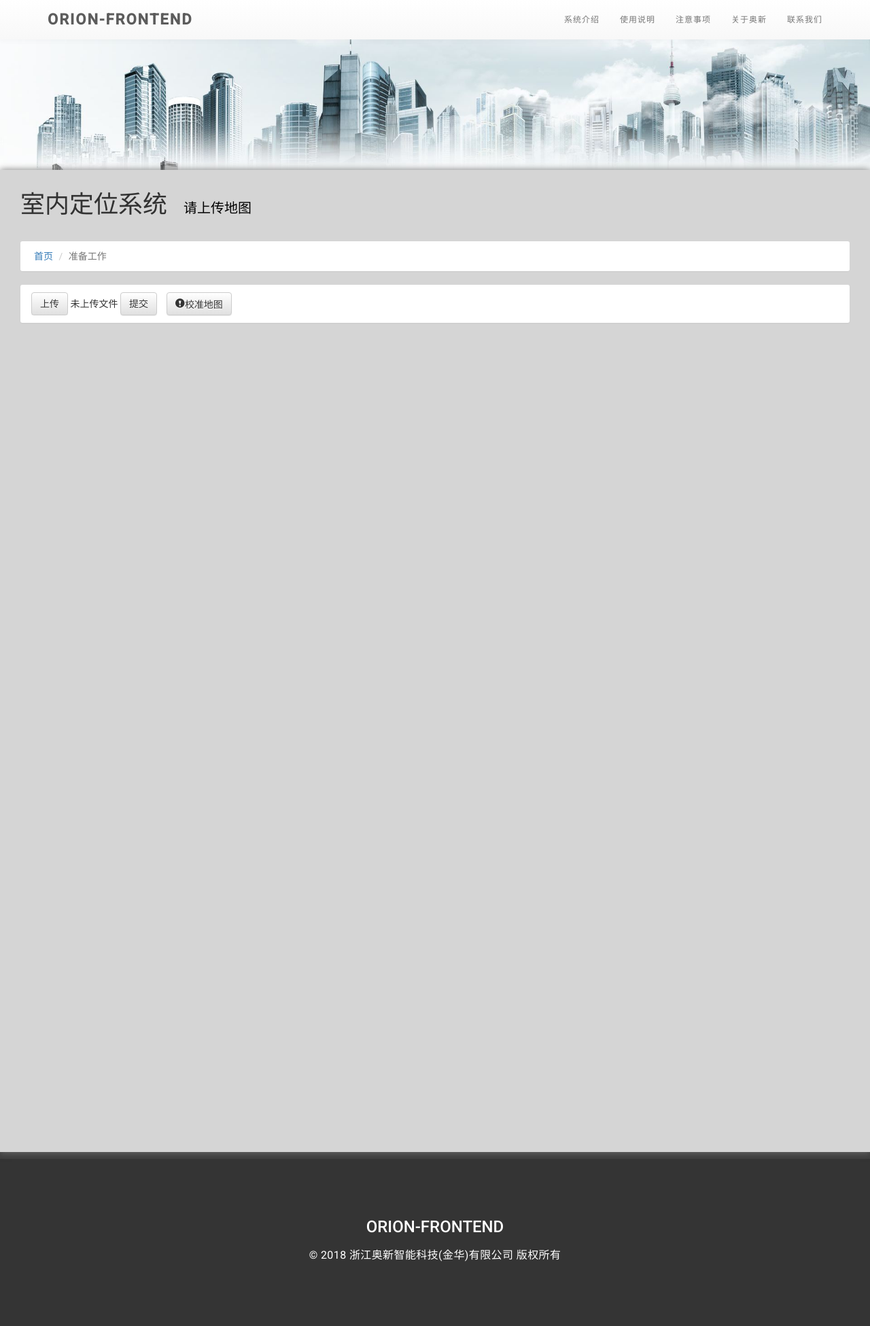
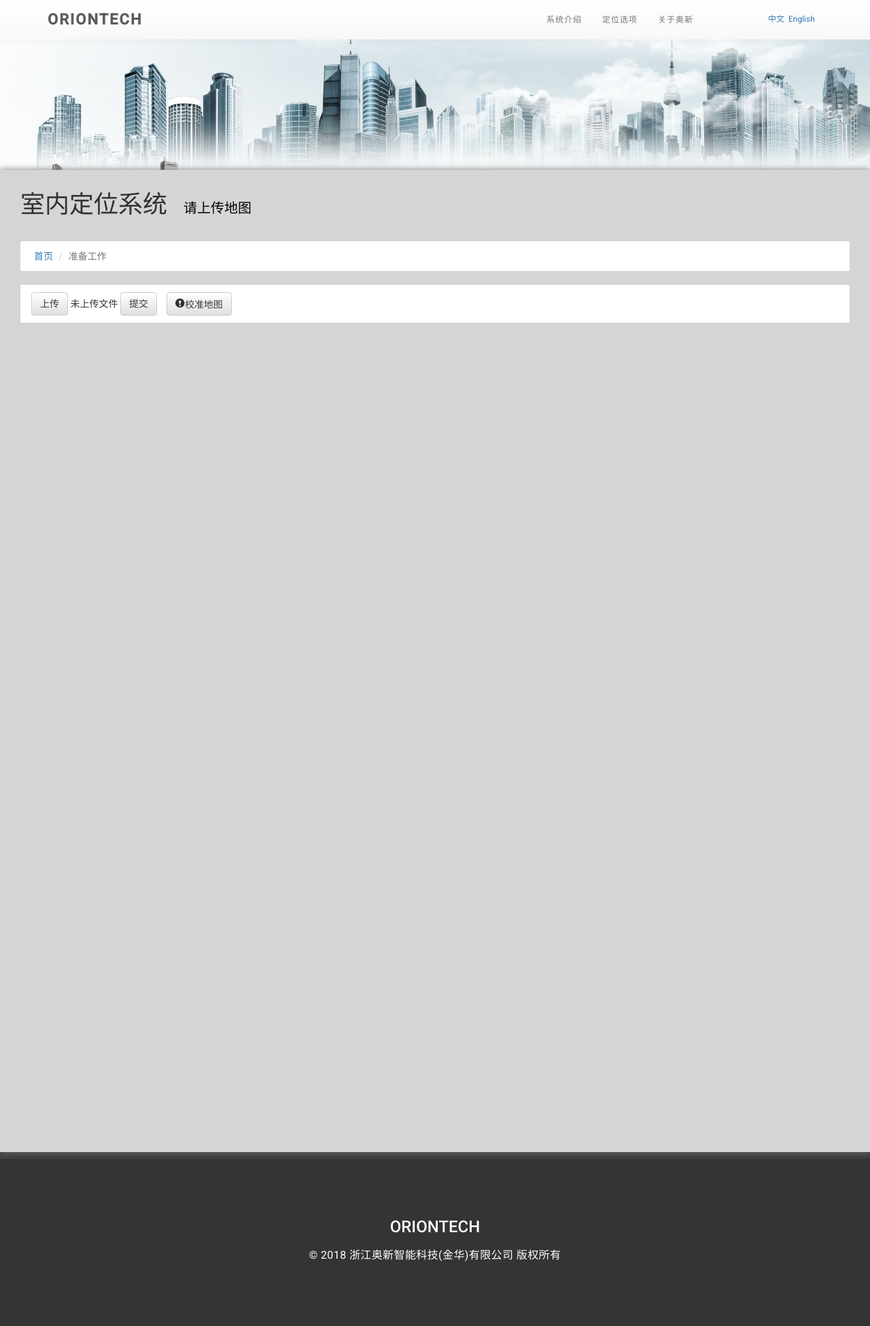
Before and after one commit to OrionInnov/orion-frontend, a Python web app: template templates/index.html in a window 1280 px wide. Shown: the whole page at 68% size. Run offline with Jinja, Linux system fonts and the light colour scheme; the template is opened without the code that fills it, so the values that code supplies are empty.

Commit message:
Title, language button.

```diff
--- a/static/css/custom-styles.css
+++ b/static/css/custom-styles.css
@@ -838,12 +838,18 @@ ul.dropdown-menu.dropdown-messages li a div {
     line-height: 1.428571429;
 }
 
+.empty {
+    width: 190px;
+    padding-top: 18px;
+}
+
 .languageB {
-    width: 150px;
-    top: 20px;
-    position: fixed;
-    right: 0px;
-    z-index: 600;
+  width: 150px;
+  top: 20px;
+  position: absolute;
+  right: 0px;
+  z-index: 600;
+  font-size: 12px;
 }
 
 .top-head {
@@ -941,10 +947,6 @@ ul.dropdown-menu.dropdown-messages li a div {
         width: 100%;
         position: relative;
 
-    }
-
-    .languageB {
-        position: absolute;
     }
 
     .top-head {
@@ -1082,18 +1084,20 @@ ul li {
     list-style-type: none;
 }
 
+section a:hover {
+  text-decoration: none;
+}
+
 .selecta {
     cursor: pointer;
 }
 
 #selectA {
     position:static !important;
-    top: 0px !important;
-    right: 0px !important;
-    /*padding-right: 15px;*/
+    padding-right: 15px;
     /*right: 0px;top: 0px;*/
     /*z-index: 500;*/
-    /*width: 200px;*/
+    width: 200px;
     float: right;
 }
 
--- a/static/js/myjs/index.js
+++ b/static/js/myjs/index.js
@@ -516,7 +516,7 @@ window.onload = function () {
     $("#positionHead").html("Map<div id='zoomN' style='position: relative; float: right'></div>");
     $("#radio").html("<span class=''>ALL</span>");
     $("#multiple").html("<span class=''>CLR</span>");
-    $("#between").html("<span class=''>Interval selection</span>")
+    $("#between").html("<span class=''>Interval</span>")
   });
   $("#orionChinese").click(function () {
     $("#navHead1").html("系统介绍");
--- a/templates/index.html
+++ b/templates/index.html
@@ -35,23 +35,28 @@
             <span class="icon icon-bar"></span>
             <span class="icon icon-bar"></span>
           </button>
-          <a href="#" class="navbar-brand">ORION-FRONTEND</a>
+          <a href="#" class="navbar-brand">ORIONTECH</a>
         </div>
         <div class="collapse navbar-collapse dropdown">
           <ul class="nav navbar-nav navbar-right">
             <li><a href="#" class="smoothScroll">系统介绍</a></li>
 
             <li class="dropdown-toggle" type="button" id="dropdownMenu1" data-toggle="dropdown" aria-haspopup="true"
-              aria-expanded="true"><a href="#" class="smoothScroll">使用说明</a></li>
+              aria-expanded="true"><a href="#" class="smoothScroll">定位选项</a></li>
             <div id="dropmenu" class="dropdown-menu" aria-labelledby="dropdownMenu1">
               <li><a id="homeButton" href="#">校准地图</a></li>
               <li><a id="fixButton" href="#">定位</a></li>
             </div>
-            <li><a href="#" class="smoothScroll">注意事项</a></li>
             <li><a href="#" class="smoothScroll">关于奥新</a></li>
-            <li><a href="#contact" class="smoothScroll">联系我们</a></li>
+            <li>
+              <div class="empty">
+              </div>
+            </li>
           </ul>
         </div>
+      </div>
+      <div class="languageB">
+        <a id="orionChinese" class="selecta">中文</a>&nbsp;&nbsp;<a id="orionEnglish" class="selecta">English</a>
       </div>
     </section>
     <!--头部通栏-->
@@ -289,7 +294,7 @@
       <div class="container">
         <div class="row">
           <div class="col-md-12 col-sm-12">
-            <h3>ORION-FRONTEND</h3>
+            <h3>ORIONTECH</h3>
             <p>© 2018 浙江奥新智能科技(金华)有限公司 版权所有</p>
           </div>
         </div>
```
